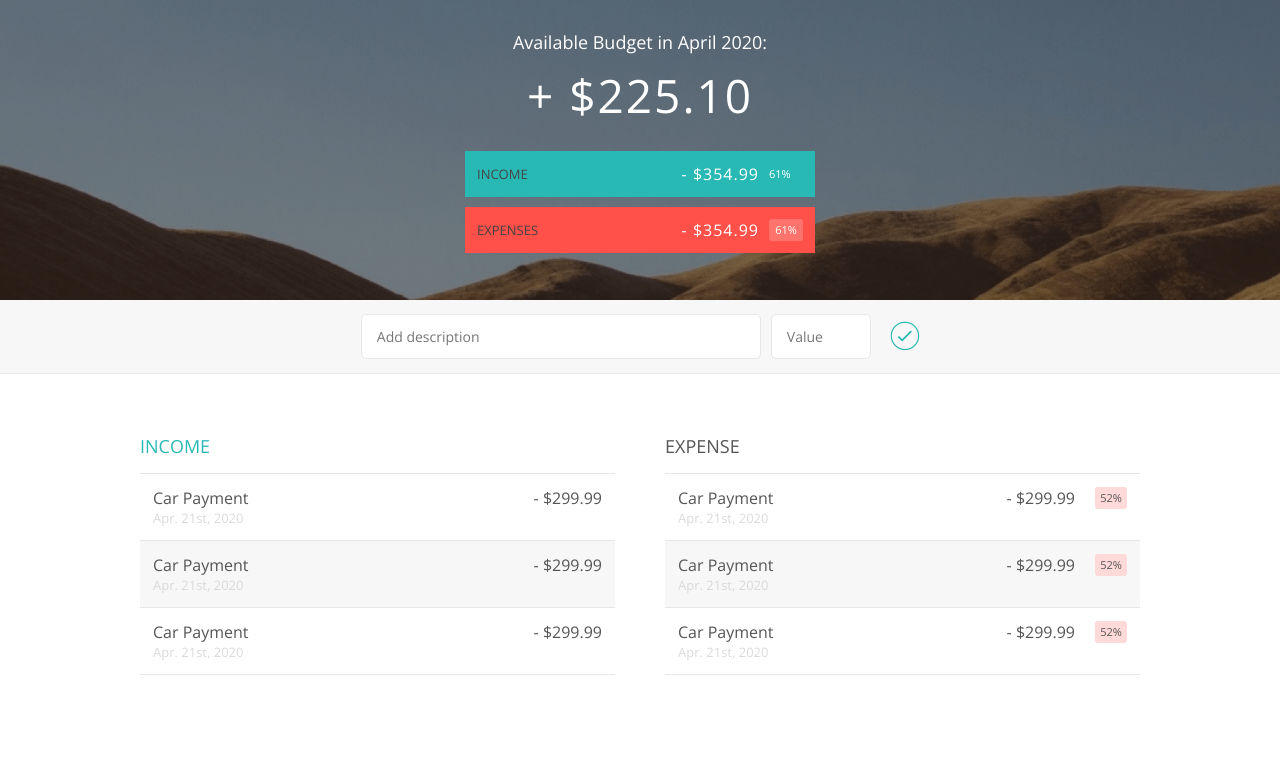
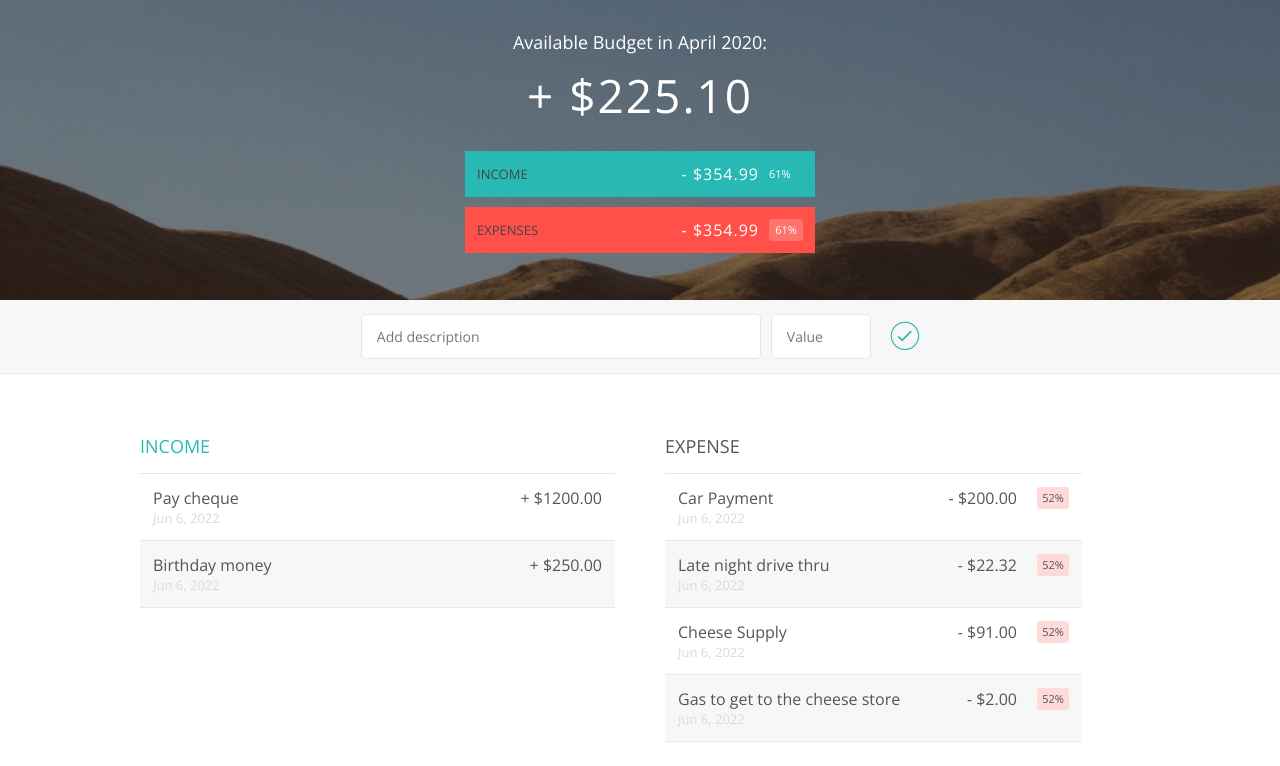
Before and after one commit to cmacmitt/f21-react-budget, a React (Create React App) app: page / in a window 1280 px wide. Shown: the top 766 px of the page. Built offline with nearby package versions, Linux system fonts and the light colour scheme.

Commit message:
add transactions state

```diff
--- a/src/App.css
+++ b/src/App.css
@@ -39,6 +39,7 @@ body {
 .container {
   width: 1000px;
   margin: 60px auto;
+  display: flex;
 }
 
 h2 {
--- a/src/App.js
+++ b/src/App.js
@@ -1,9 +1,65 @@
+import { useState } from "react";
 import "./App.css";
 import BudgetHeader from "./components/BudgetHeader";
 import AddTransactionForm from "./components/AddTransactionForm";
 import TransactionList from "./components/TransactionList";
 
+const generateRandomId = () => Math.floor(Math.random() * 1000);
+
 function App() {
+  const initialState = [
+    {
+      id: generateRandomId(),
+      type: "expense",
+      amount: 200.0,
+      description: "Car Payment",
+      date: Date.now(),
+    },
+    {
+      id: generateRandomId(),
+      type: "income",
+      amount: 1200.0,
+      description: "Pay cheque",
+      date: Date.now(),
+    },
+    {
+      id: generateRandomId(),
+      type: "income",
+      amount: 250.0,
+      description: "Birthday money",
+      date: Date.now(),
+    },
+    {
+      id: generateRandomId(),
+      type: "expense",
+      amount: 22.32,
+      description: "Late night drive thru",
+      date: Date.now(),
+    },
+    {
+      id: generateRandomId(),
+      type: "expense",
+      amount: 91.0,
+      description: "Cheese Supply",
+      date: Date.now(),
+    },
+    {
+      id: generateRandomId(),
+      type: "expense",
+      amount: 2.0,
+      description: "Gas to get to the cheese store",
+      date: Date.now(),
+    },
+  ];
+  const [transactions, setTransactions] = useState(initialState);
+
+  const incomes = transactions.filter(
+    (transaction) => transaction.type === "income"
+  );
+  const expenses = transactions.filter(
+    (transaction) => transaction.type === "expense"
+  );
+
   return (
     <>
       <BudgetHeader />
@@ -12,8 +68,8 @@ function App() {
         <AddTransactionForm />
 
         <div className="container">
-          <TransactionList type="income" />
-          <TransactionList type="expense" />
+          <TransactionList type="income" transactions={incomes} />
+          <TransactionList type="expense" transactions={expenses} />
         </div>
       </div>
     </>
--- a/src/components/BudgetHeader.jsx
+++ b/src/components/BudgetHeader.jsx
@@ -2,7 +2,6 @@ import styles from "./BudgetHeader.module.css";
 import BudgetSummary from "./BudgetSummary";
 
 const BudgetHeader = () => {
-  console.log(styles);
   return (
     <div className={styles.top}>
       <div className={styles.container}>
--- a/src/components/Transaction.jsx
+++ b/src/components/Transaction.jsx
@@ -1,11 +1,20 @@
 import styles from "./Transaction.module.css";
 
-const Transaction = ({ type }) => {
+const Transaction = ({ type, details }) => {
+  const { id, description, amount, date } = details;
+  const formattedDate = new Date(date).toLocaleDateString("en-CA", {
+    month: "short",
+    day: "numeric",
+    year: "numeric",
+  });
+
   return (
-    <div className={styles.item} data-transaction-id="4">
-      <div className={styles.description}>Car Payment</div>
+    <div className={styles.item} data-transaction-id={id}>
+      <div className={styles.description}>{description}</div>
       <div className="right">
-        <div className={styles.value}>- $299.99</div>
+        <div className={styles.value}>
+          {type === "income" ? "+" : "-"} ${amount.toFixed(2)}
+        </div>
         {type === "expense" && <div className={styles.percentage}>52%</div>}
         <div className={styles.delete}>
           <button className={styles["delete--btn"]}>
@@ -13,7 +22,7 @@ const Transaction = ({ type }) => {
           </button>
         </div>
       </div>
-      <div className={styles.date}>Apr. 21st, 2020</div>
+      <div className={styles.date}>{formattedDate}</div>
     </div>
   );
 };
--- a/src/components/TransactionList.jsx
+++ b/src/components/TransactionList.jsx
@@ -1,16 +1,20 @@
 import styles from "./TransactionList.module.css";
 import Transaction from "./Transaction";
 
-const TransactionList = ({ type }) => {
+const TransactionList = ({ type, transactions }) => {
   // temporary hack until we fix the styles
   if (type === "incomes") type = "income";
   return (
     <div className={styles[type]}>
       <h2 className={`${styles[type]}__title`}>{type.toUpperCase()}</h2>
       <div className={`${styles[type]}__list`}>
-        <Transaction type={type} />
-        <Transaction type={type} />
-        <Transaction type={type} />
+        {transactions.map((transaction) => (
+          <Transaction
+            key={transaction.id}
+            type={transaction.type}
+            details={transaction}
+          />
+        ))}
       </div>
     </div>
   );
--- a/src/components/TransactionList.module.css
+++ b/src/components/TransactionList.module.css
@@ -1,11 +1,9 @@
 .income {
-  float: left;
   width: 475px;
   margin-right: 50px;
 }
 
 .expenses {
-  float: left;
   width: 475px;
 }
 
```
